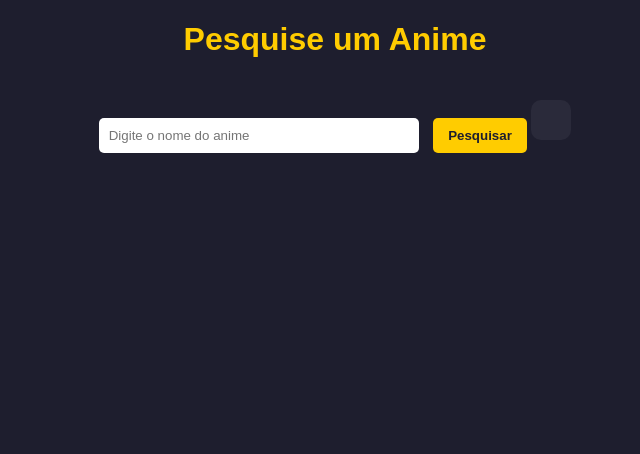
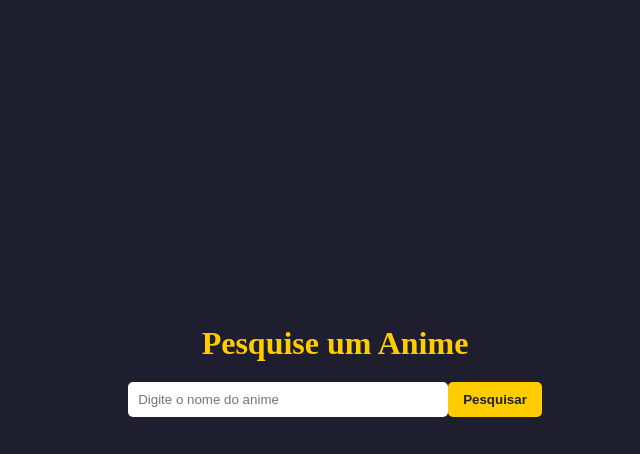
Before and after one commit to Guilherme-Kramer07/maisumnetlify, a plain HTML site: page index.html in a window 1280 px wide. Shown: the whole page, without its empty margins (305-945 px from the left). Drawn offline with Linux system fonts and the light colour scheme.

Commit message:
Add files via upload

```diff
--- a/index.html
+++ b/index.html
@@ -6,25 +6,33 @@
     <title>Pesquisa de Animes</title>
     <style>
         body {
-            font-family: Arial, sans-serif;
             text-align: center;
-            margin: 20px;
+            margin: 0;
+            padding: 0;
             background-color: #1e1e2e;
             color: #ffffff;
+            display: flex;
+            flex-direction: column;
+            align-items: center;
+            justify-content: center;
+            height: 100vh;
         }
         h1 {
             color: #ffcc00;
+            margin-bottom: 20px;
+        }
+        .pesquisar {
+            display: flex;
+            margin-bottom: 20px;
         }
         input {
             padding: 10px;
-            width: 60%;
-            max-width: 300px;
+            width: 300px;
             border-radius: 5px;
             border: none;
         }
         button {
             padding: 10px 15px;
-            margin-left: 10px;
             border: none;
             border-radius: 5px;
             background-color: #ffcc00;
@@ -35,12 +43,13 @@
         button:hover {
             background-color: #e6b800;
         }
-        #anime-container {
+        #anime {
             margin-top: 20px;
             padding: 20px;
             background-color: #2a2a3a;
             border-radius: 10px;
-            display: inline-block;
+            text-align: center;
+            max-width: 500px;
         }
         img {
             max-width: 200px;
@@ -55,13 +64,15 @@
 </head>
 <body>
     <h1>Pesquise um Anime</h1>
-    <input type="text" id="search" placeholder="Digite o nome do anime">
-    <button onclick="searchAnime()">Pesquisar</button>
-    <div id="anime-container"></div>
+    <div class="pesquisar">
+        <input type="text" id="pesq" placeholder="Digite o nome do anime">
+        <button onclick="procAnime()">Pesquisar</button>
+    </div>
+    <div id="anime"></div>
 
     <script>
-        function searchAnime() {
-            const query = document.getElementById('search').value;
+        function procAnime() {
+            const query = document.getElementById('pesq').value;
             if (!query) return;
 
             fetch(`https://api.jikan.moe/v4/anime?q=${query}&limit=1`)
@@ -72,14 +83,14 @@
                     console.log(data);
                     if (data.data.length > 0) {
                         const anime = data.data[0];
-                        document.getElementById('anime-container').innerHTML = `
+                        document.getElementById('anime').innerHTML = `
                             <h2>${anime.title}</h2>
                             <img src="${anime.images.jpg.image_url}" alt="Capa do anime">
                             <p><strong>Sinopse:</strong> ${anime.synopsis || "Sem descrição disponível."}</p>
                             <p><strong>Avaliação:</strong> ${anime.score || "Sem avaliação."}</p>
                         `;
                     } else {
-                        document.getElementById('anime-container').innerHTML = "<p>Nenhum anime encontrado.</p>";
+                        document.getElementById('anime').innerHTML = "<p>Nenhum anime encontrado.</p>";
                     }
                 });
         }
```
